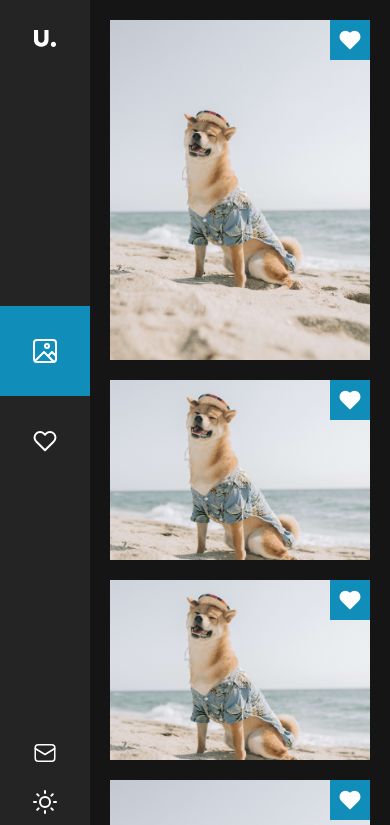
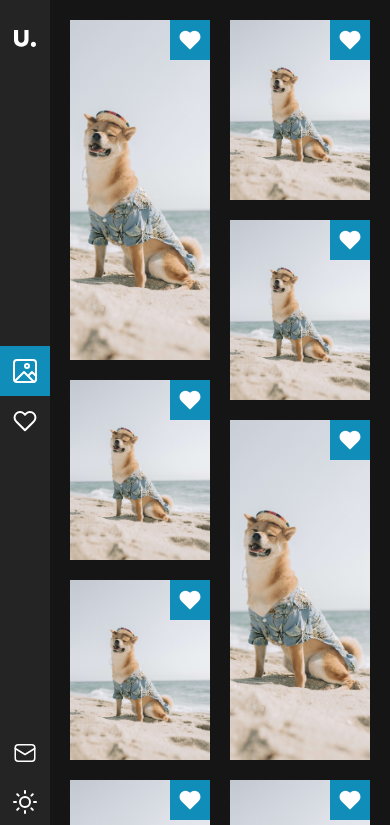
Before and after one commit to ignassta/vue-photo-gallery, a Vue app: page /#/ in a window 390 px wide. Shown: the top 825 px of the page. Built offline with nearby package versions, Linux system fonts and the light colour scheme.

Commit message:
made photo container responsive

```diff
--- a/src/components/NavigationBar.vue
+++ b/src/components/NavigationBar.vue
@@ -117,4 +117,9 @@ export default {
       }
     }
   }
+  @media (max-width: 992px) {
+    .navigation-bar {
+      width: 50px;
+    }
+  }
 </style>
--- a/src/views/Favourites.vue
+++ b/src/views/Favourites.vue
@@ -1,11 +1,13 @@
 <template>
   <div class="favourites">
-    <h1>Favourites</h1>
   </div>
 </template>
 
 <style lang="scss">
+  @import '../assets/style/variables';
   .favourites {
-    padding-left: 90px;
+    padding: 20px 20px 20px 110px;
+    background-color: $color2;
+    min-height: calc(100vh - 40px);
   }
 </style>
--- a/src/views/Home.vue
+++ b/src/views/Home.vue
@@ -56,9 +56,8 @@ export default {
     padding: 20px 20px 20px 110px;
     background-color: $color2;
     min-height: calc(100vh - 40px);
-  }
     .container {
-    columns: 6 200px;
+      columns: 6 160px;
       column-gap: 20px;
       .photo {
         position: relative;
@@ -92,4 +91,28 @@ export default {
         height: 180px;
       }
     }
+  }
+  @media (max-width: 1200px) {
+    .home {
+      .container {
+        columns: 4 150px;
+        .photo:nth-of-type(4),
+        .photo:nth-of-type(8) {
+          height: 180px;
+        }
+      }
+    }
+  }
+  @media (max-width: 992px) {
+    .home {
+      padding: 20px 20px 20px 70px;
+    }
+  }
+  @media (max-width: 768px) {
+    .home {
+      .container {
+        columns: 2 90px;
+      }
+    }
+  }
 </style>
```
Lines whose indentation alone changed are shown as unchanged.
